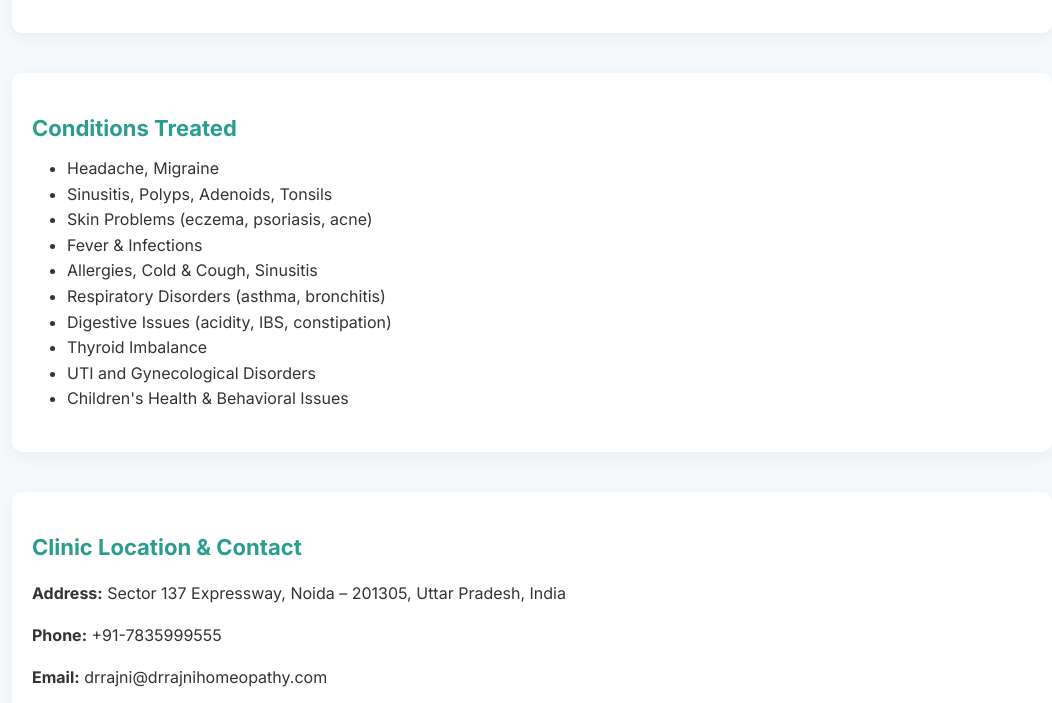
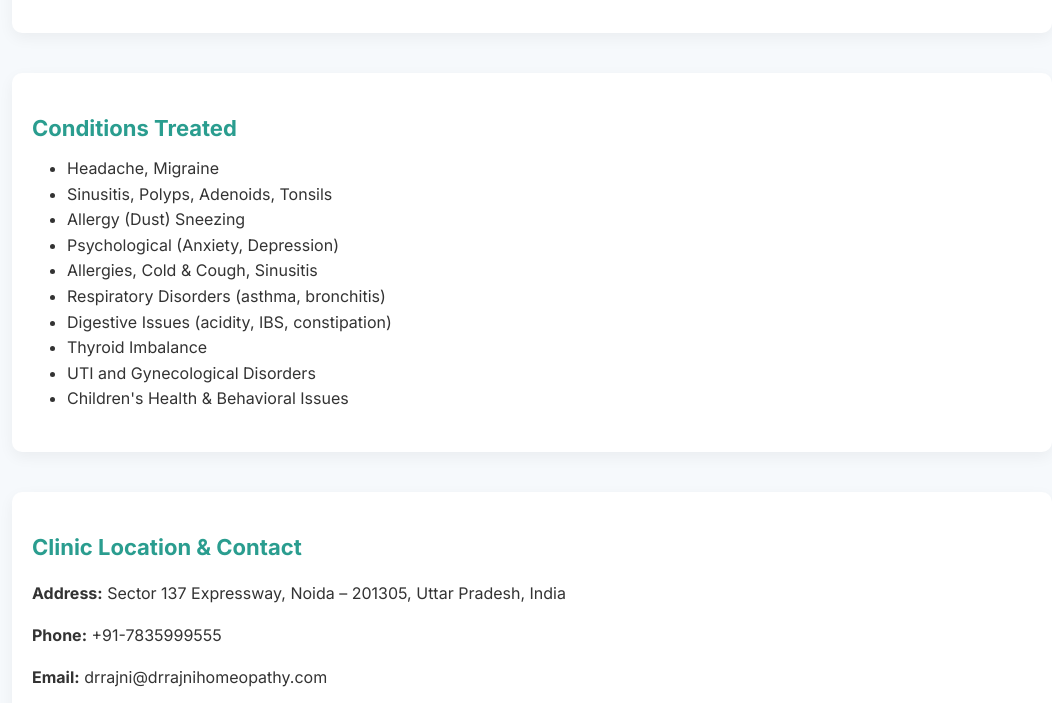
Before and after one commit to mayankes-gif/dr, a plain HTML site: page index.html in a window 1280 px wide. Shown: the part 1087-1790 px from the top of the page, without its empty margins (108-1160 px from the left). Drawn offline with Linux system fonts and the light colour scheme.

Commit message:
Update index.html

```diff
--- a/index.html
+++ b/index.html
@@ -130,8 +130,8 @@ Homeopathy looks for the cause, the root of the disease. When the cause is remov
   <ul>
     <li>Headache, Migraine</li>
     <li>Sinusitis, Polyps, Adenoids, Tonsils</li>
-    <li>Skin Problems (eczema, psoriasis, acne)</li>
-    <li>Fever & Infections</li>
+    <li>Allergy (Dust) Sneezing</li>
+    <li>Psychological (Anxiety, Depression)</li>
     <li>Allergies, Cold & Cough, Sinusitis</li>
     <li>Respiratory Disorders (asthma, bronchitis)</li>
     <li>Digestive Issues (acidity, IBS, constipation)</li>
```
